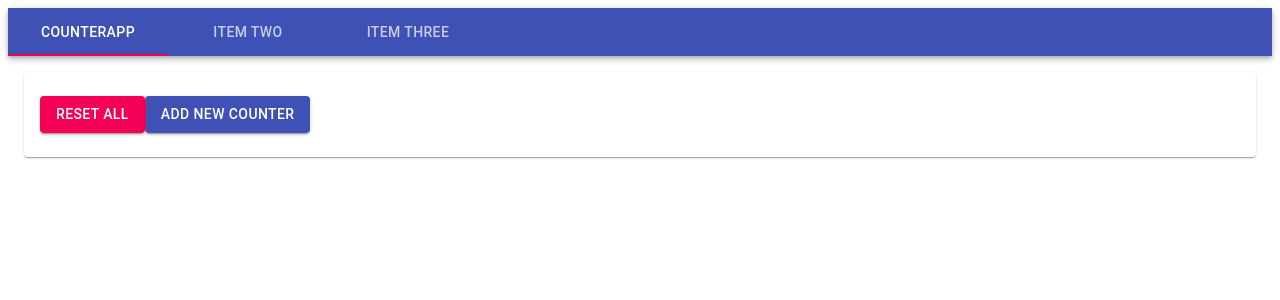
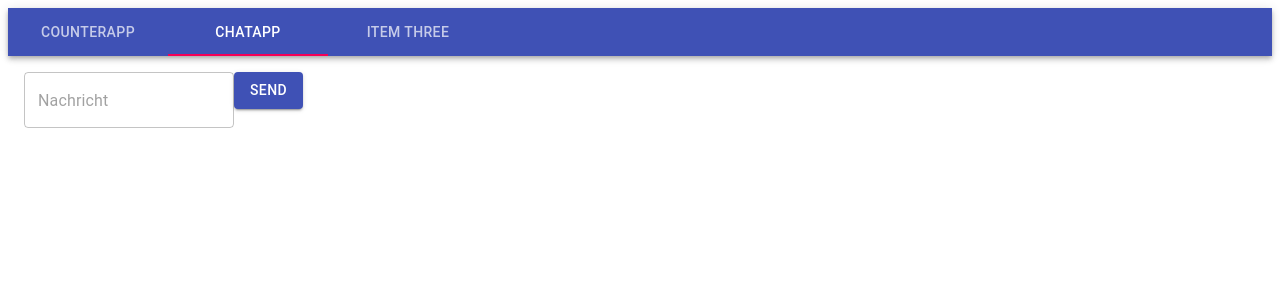
Before and after one commit to Axillarator/react-dojo, a React (Create React App) app: page / in a window 1280 px wide. Shown: the top 300 px of the page. Built offline with nearby package versions, Linux system fonts and the light colour scheme.

Commit message:
Introduce ChatApp

```diff
--- /dev/null
+++ b/src/Components/Chat/ChatApp.tsx
@@ -0,0 +1,31 @@
+import * as React from "react";
+import {useState} from "react";
+import ChatInput from "./ChatInput";
+
+export default function ChatApp() {
+
+    const [arrayOfMessages, updateArray] = useState<String[]>([]);
+    const [currentMessage, updateMessage] = useState("");
+
+
+    const handleSend = () => {
+        let result = [...arrayOfMessages];
+        result.push(currentMessage);
+        updateArray(result);
+        updateMessage("")
+    };
+
+    const handleChange = (event: React.ChangeEvent<HTMLInputElement>) => {
+        updateMessage(event.target.value);
+    };
+
+    return (
+
+        <div>
+            {arrayOfMessages.map((element, index) => <p key={index}>{element}</p>)}
+            <ChatInput value={currentMessage} handleChange={handleChange} handleSend={handleSend} />
+        </div>
+
+    )
+
+}
--- /dev/null
+++ b/src/Components/Chat/ChatInput.tsx
@@ -0,0 +1,27 @@
+import * as React from "react";
+import Button from '@material-ui/core/Button';
+import {TextField} from "@material-ui/core";
+import {ChangeEventHandler, MouseEventHandler} from "react";
+
+
+interface Props {
+    value: String
+    handleSend: MouseEventHandler
+    handleChange: ChangeEventHandler
+}
+
+export default function ChatInput(props: Props) {
+
+    return (
+        <div>
+            <TextField
+                placeholder="Nachricht"
+                multiline
+                variant="outlined"
+                rowsMax={5}
+                value={props.value}
+                onChange={props.handleChange}
+            />
+            <Button onClick={props.handleSend} variant="contained" color="primary"> Send </Button>
+        </div>);
+}
--- a/src/Components/NavigationBar/NavigationBar.tsx
+++ b/src/Components/NavigationBar/NavigationBar.tsx
@@ -6,6 +6,7 @@ import Tab from '@material-ui/core/Tab';
 import Typography from '@material-ui/core/Typography';
 import Box from '@material-ui/core/Box';
 import CounterApp from "../CounterApp/CounterApp";
+import ChatApp from "../Chat/ChatApp";
 
 interface TabPanelProps {
     children?: React.ReactNode;
@@ -38,7 +39,7 @@ const useStyles = makeStyles((theme: Theme) => ({
 
 export default function NavigationBar() {
     const classes = useStyles();
-    const [tabIndex, setTabIndex] = React.useState(0);
+    const [tabIndex, setTabIndex] = React.useState(1);
 
     const handleIndexChange = (event: React.ChangeEvent<{}>, newIndex: number) => {
         setTabIndex(newIndex);
@@ -49,7 +50,7 @@ export default function NavigationBar() {
             <AppBar position="static">
                 <Tabs value={tabIndex} onChange={handleIndexChange}>
                     <Tab label="CounterApp"/>
-                    <Tab label="Item Two"/>
+                    <Tab label="ChatApp"/>
                     <Tab label="Item Three"/>
                 </Tabs>
             </AppBar>
@@ -57,7 +58,7 @@ export default function NavigationBar() {
                 <CounterApp/>
             </TabPanel>
             <TabPanel value={tabIndex} index={1}>
-                Item Two
+                <ChatApp />
             </TabPanel>
             <TabPanel value={tabIndex} index={2}>
                 Item Three
```
